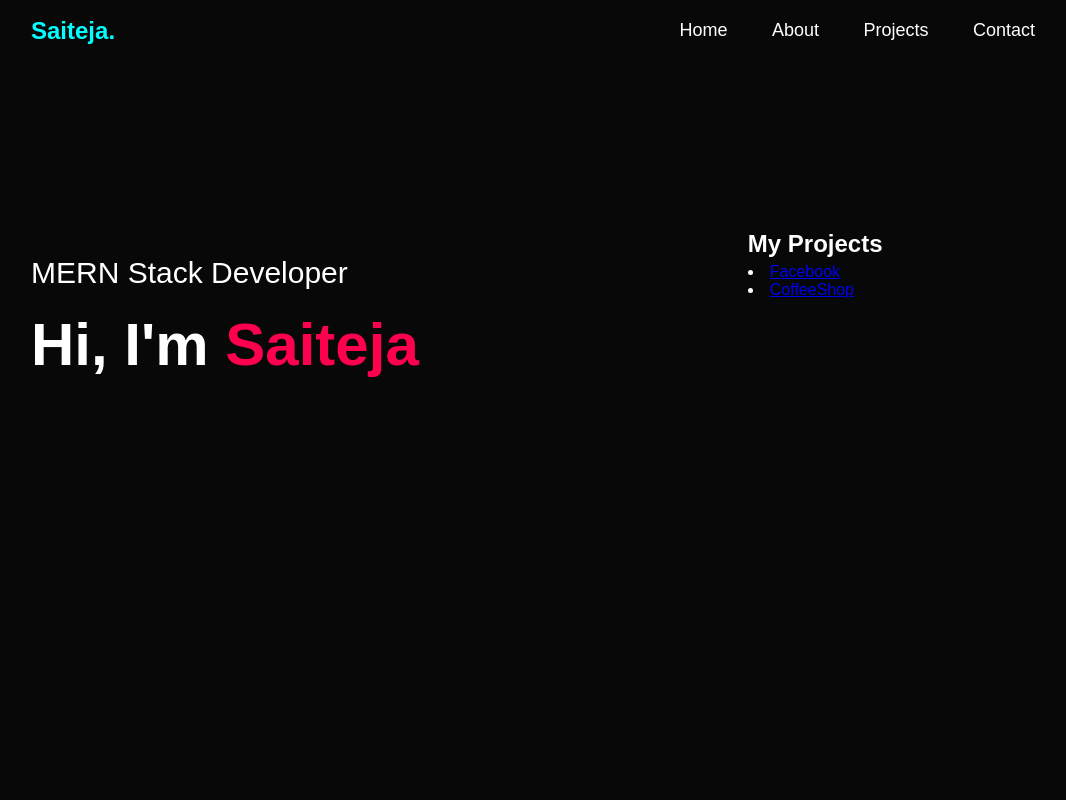
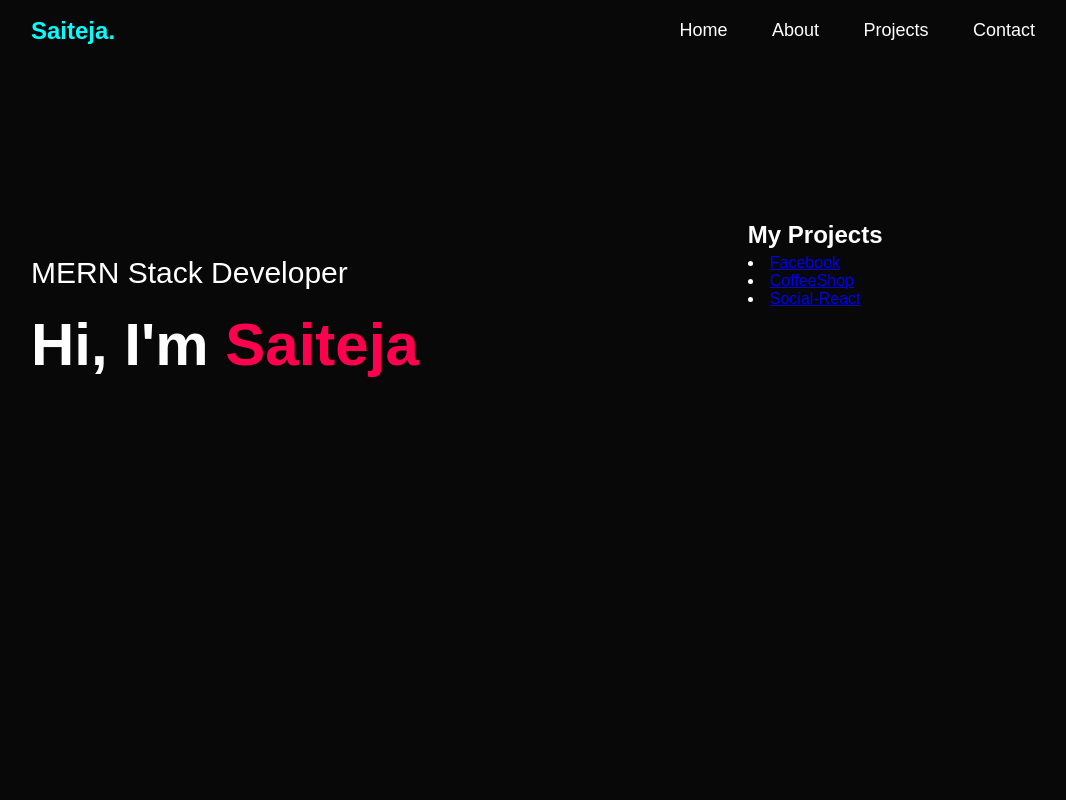
Before and after one commit to KummariSaiteja/kummarisaiteja.github.io, a plain HTML site: page index.html in a window 1280 px wide. Shown: the top 800 px of the page, without its empty margins (97-1163 px from the left). Drawn offline with Linux system fonts and the light colour scheme.

Commit message:
Update index.html added social react

```diff
--- a/index.html
+++ b/index.html
@@ -136,6 +136,7 @@
                <h2 style="margin-bottom:5px;">My Projects</h2>
                <li><a href="facebook/index.html">Facebook</a></li>
                <li><a href=" https://kummarisaiteja.github.io/coffeeshop/">CoffeeShop</a></li>
+               <li><a href="https://kummarisaiteja.github.io/social-react/">Social-React</a></li>
            </div>
         </div>
 
```
